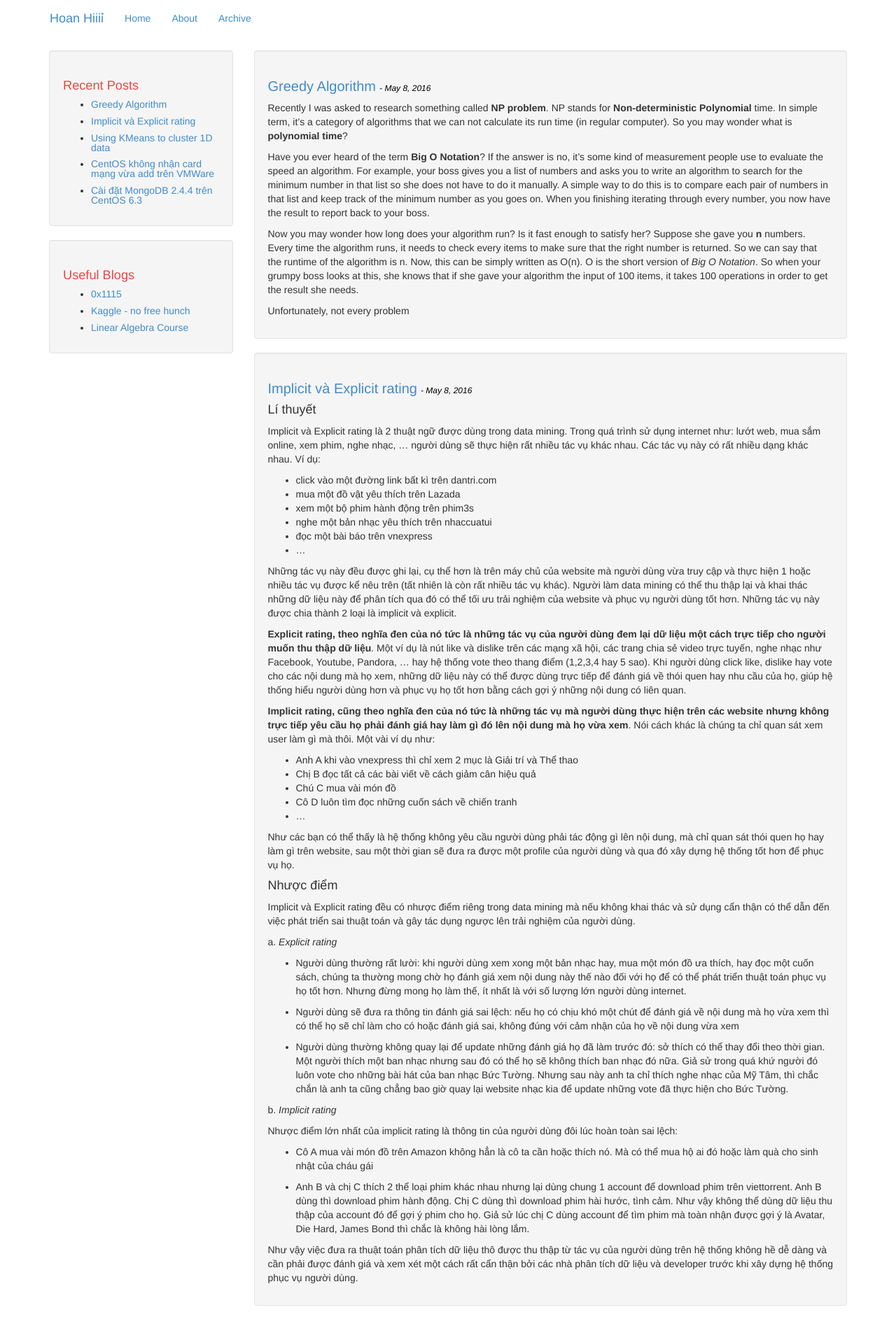
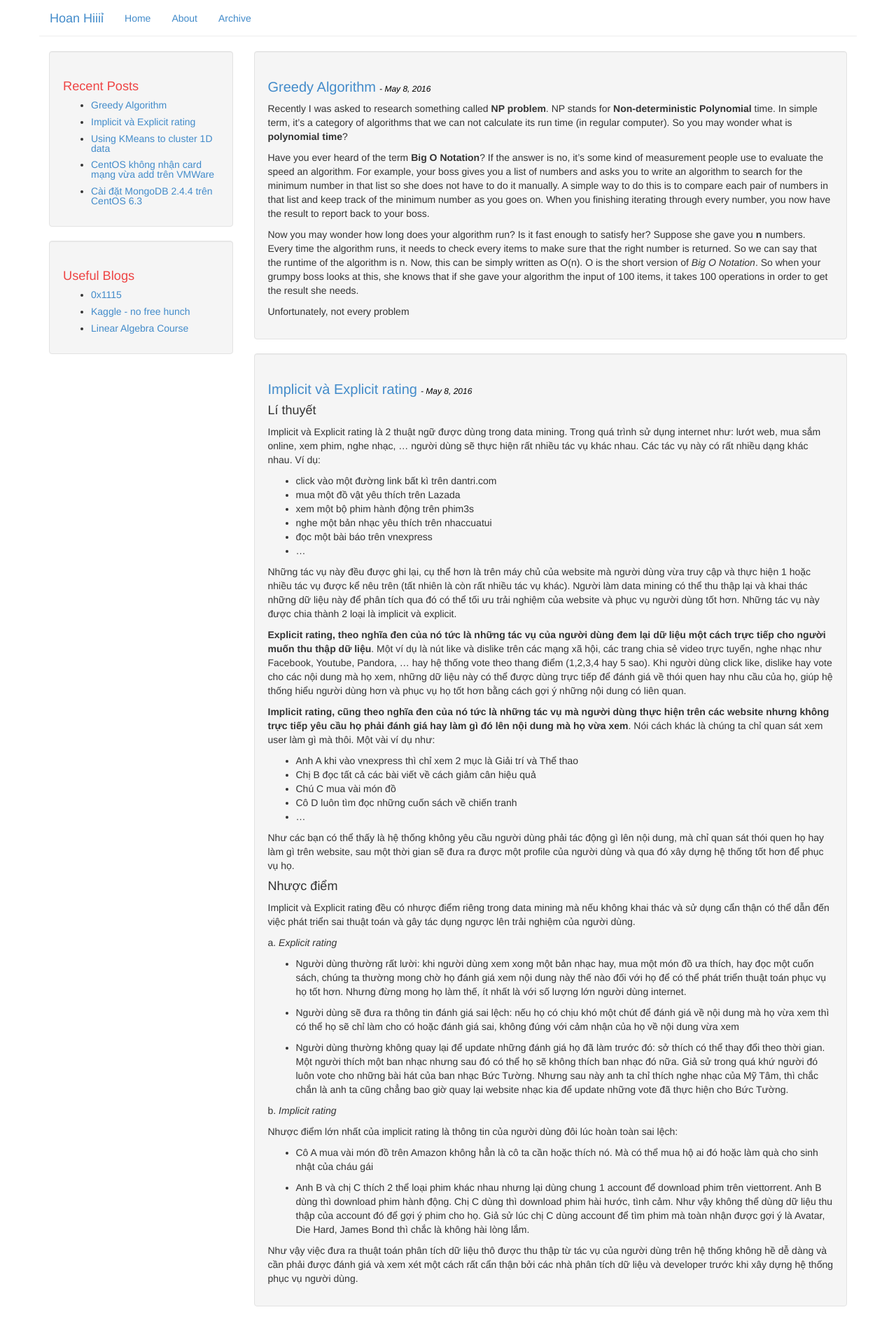
Before and after one commit to hoanvu/hoanvu.github.io, a Jekyll site: the page built from index.html, in a window 1280 px wide. Shown: the top 1885 px of the page at 70% size. Built offline with Jekyll 4.4.1, drawn with Linux system fonts in a browser that asks for light colours; the list of posts is cut into pages by our own code.

Commit message:
change some styles

```diff
--- a/_includes/header.html
+++ b/_includes/header.html
@@ -17,7 +17,8 @@
 <div class="container">
     <div class="row">
         <div class="navbar" role="navigation">
-            <div class="navbar-header">
+
+              <div class="navbar-header">
                 <button type="button" class="navbar-toggle" data-toggle="collapse" data-target="#bs-example-navbar-collapse-1">
                   <span class="sr-only">Toggle navigation</span>
                   <span class="icon-bar"></span>
@@ -38,7 +39,10 @@
                       <li class="active"><a href="https://github.com/{{ site.github }}">Github</a></li>
                     {% endif %} -->
                 </ul>
-              </div>
+              </div> <span class="hr"><hr></span>
+
+
         </div>
     </div>
+
 </div>
--- a/css/theme.css
+++ b/css/theme.css
@@ -1,7 +1,7 @@
-/*body {
+body {
     padding-top: 0px;
     padding-bottom: 0px;
-}*/
+}
 
 .copyright {
     color: #ffffff;
@@ -59,3 +59,12 @@
 .post_title {
     font-size: 20px;
 }
+
+.navbar {
+    margin-bottom: 0;
+    padding-bottom: 0;
+}
+hr {
+    margin-top: 0;
+    margin-bottom: 20px;
+}
```
